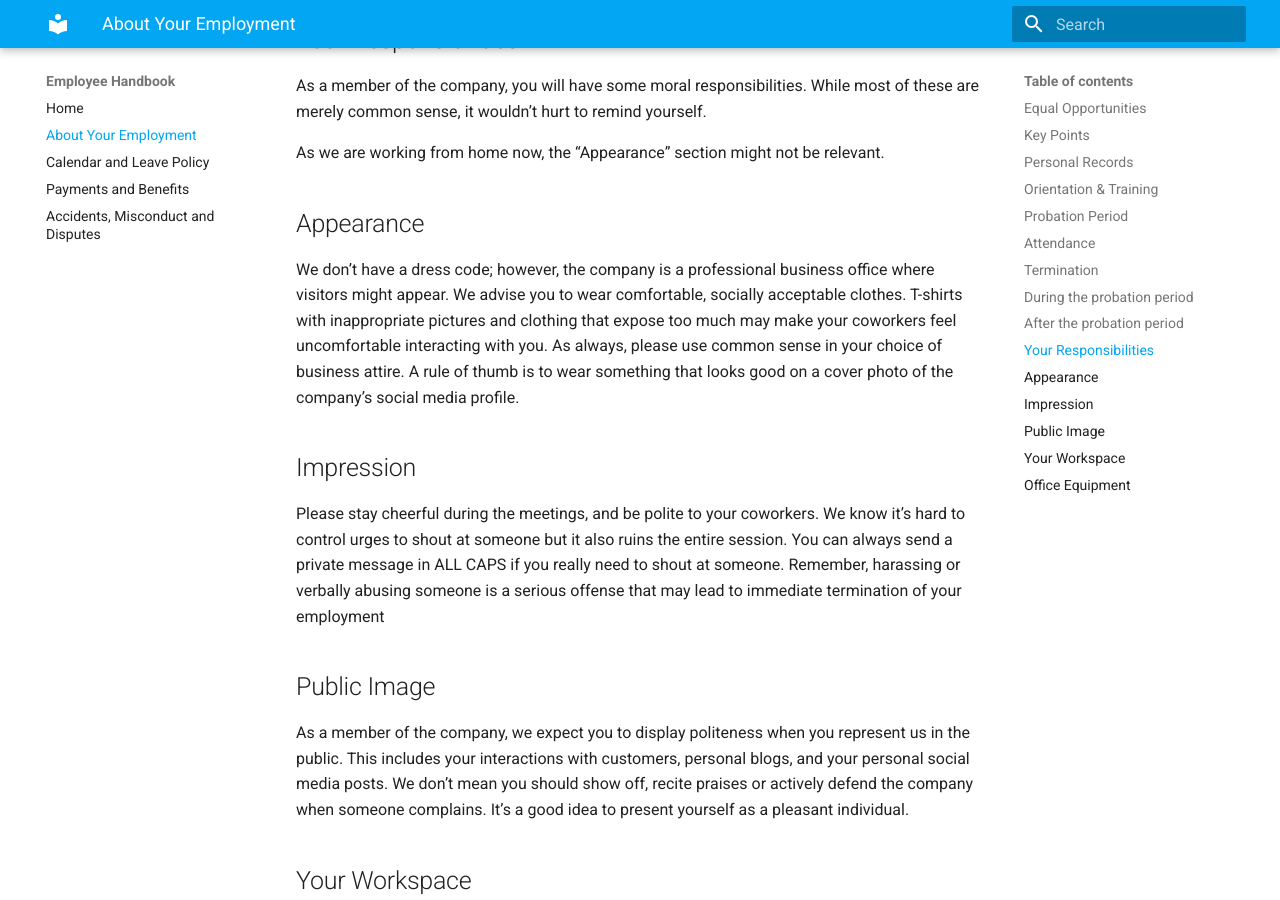
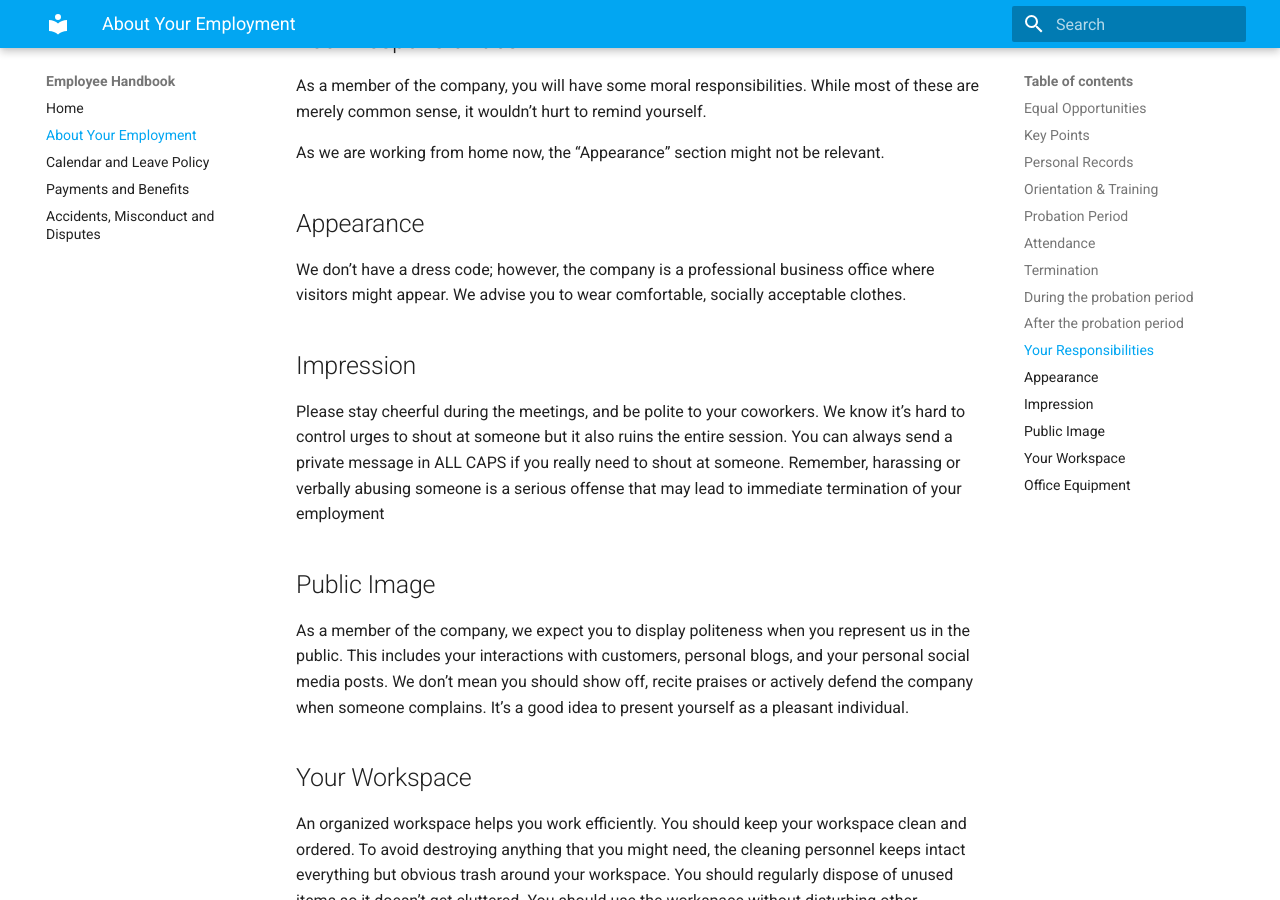
Before and after one commit to skybaseinnovations/employee-handbook, an MkDocs documentation site: the page built from docs/about.md, in a window 1280 px wide and 900 px high, scrolled down 3253 px. Built offline with MkDocs 1.6.1 and Material for MkDocs 9.7.7, drawn with Linux system fonts in a browser that asks for light colours.

Commit message:
Change about

```diff
--- a/docs/about.md
+++ b/docs/about.md
@@ -64,7 +64,7 @@ As a member of the company, you will have some moral responsibilities. While mos
 As we are working from home now, the “Appearance” section might not be relevant.
 
 ## Appearance
-We don’t have a dress code; however, the company is a professional business office where visitors might appear. We advise you to wear comfortable, socially acceptable clothes. T-shirts with inappropriate pictures and clothing that expose too much may make your coworkers feel uncomfortable interacting with you. As always, please use common sense in your choice of business attire. A rule of thumb is to wear something that looks good on a cover photo of the company’s social media profile.
+We don’t have a dress code; however, the company is a professional business office where visitors might appear. We advise you to wear comfortable, socially acceptable clothes.
 
 ## Impression
 Please stay cheerful during the meetings, and be polite to your coworkers. We know it’s hard to control urges to shout at someone but it also ruins the entire session. You can always send a private message in ALL CAPS if you really need to shout at someone. Remember, harassing or verbally abusing someone is a serious offense that may lead to immediate termination of your employment
```
